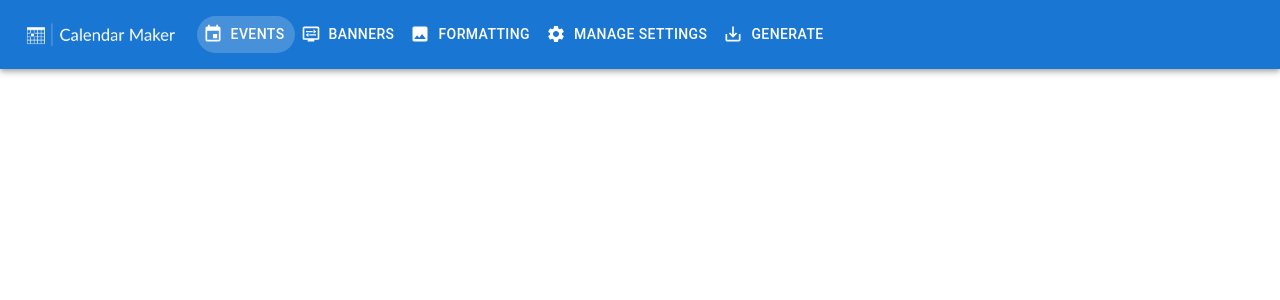
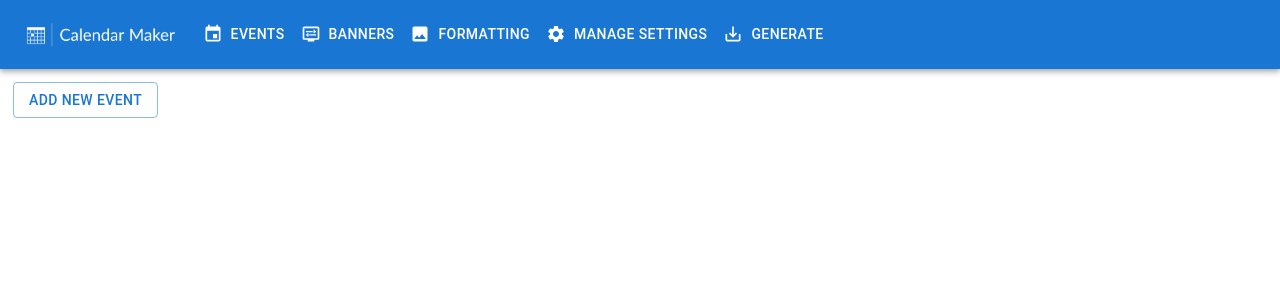
Before and after one commit to gdicristofaro/CalendarMaker, a Next.js app: page / in a window 1280 px wide. Shown: the top 300 px of the page. Built offline with nearby package versions, Linux system fonts and the light colour scheme.

Commit message:
updates for router

```diff
--- a/next.config.js
+++ b/next.config.js
@@ -3,14 +3,14 @@
 
 const nextConfig = {
     output: 'export',
-    async rewrites() {
-        return [
-          {
-            source: '/:any*',
-            destination: '/',
-          },
-        ];
-      },
+    // async rewrites() {
+    //     return [
+    //       {
+    //         source: '/:any*',
+    //         destination: '/',
+    //       },
+    //     ];
+    //   },
     // Optional: Change links `/me` -> `/me/` and emit `/me.html` -> `/me/index.html`
     // trailingSlash: true,
 
--- a/src/app/banners/page.tsx
+++ /dev/null
@@ -1,3 +0,0 @@
-import Maincomponent from "../components/maincomponent"
-
-export default () => (<Maincomponent slug="banners"/>);
--- a/src/app/components/header.tsx
+++ b/src/app/components/header.tsx
@@ -17,12 +17,11 @@ import { useRouter } from 'next/navigation';
 import { EVENTS_PATH, FORMAT_SETTINGS_PATH, BANNERS_PATH } from '../model/routes';
 import SaveAltIcon from '@mui/icons-material/SaveAlt';
 import SettingsIcon from '@mui/icons-material/Settings';
-import { SettingsModel } from "../model/model";
 
 
 
 
-export default function ResponsiveAppBar(props: { slug: string }) {
+export default function Header(props: { slug: string }) {
     let { slug } = props;
 
     const router = useRouter();
--- a/src/app/components/maincomponent.tsx
+++ /dev/null
@@ -1,53 +0,0 @@
-"use client";
-
-import React, { useContext } from "react";
-import { LocalizationProvider } from '@mui/x-date-pickers';
-import { AdapterDayjs } from '@mui/x-date-pickers/AdapterDayjs';
-import { Box, CssBaseline } from "@mui/material";
-import Header from "./header";
-import { ModelContext, ModelContextComponent } from "../model/modelcontext";
-import { FORMAT_SETTINGS_PATH, BANNERS_PATH } from "../model/routes";
-import BannersView from "../views/bannersview";
-import EventsView from "../views/eventsview";
-import FormatSettingsView from "../views/formatsettingsview";
-
-
-export default (props: { slug: string }) => {
-
-    return (
-        <React.StrictMode>
-            <LocalizationProvider dateAdapter={AdapterDayjs}>
-                <ModelContextComponent>
-                    <MainComponentReact {...props} />
-                </ModelContextComponent>
-            </LocalizationProvider>
-        </React.StrictMode>
-    );
-}
-
-const MainComponentReact = (props: { slug: string }) => {
-    let context = useContext(ModelContext);
-
-    let tabComponent;
-    switch (props.slug) {
-        case FORMAT_SETTINGS_PATH:
-            tabComponent = (<FormatSettingsView {...context} />);
-            break;
-        case BANNERS_PATH:
-            tabComponent = (<BannersView {...context} />);
-            break;
-        default:
-            tabComponent = (<EventsView {...context} />);
-            break;
-    }
-
-    return (
-        <Box>
-            <CssBaseline />
-            <Header {...{ ...context, ...props }} />
-            <Box className="p-2">
-                {tabComponent}
-            </Box>
-        </Box>
-    );
-}
--- a/src/app/events/page.tsx
+++ /dev/null
@@ -1,3 +0,0 @@
-import Maincomponent from "../components/maincomponent"
-
-export default () => (<Maincomponent slug="events"/>);
--- a/src/app/formatting/page.tsx
+++ /dev/null
@@ -1,3 +0,0 @@
-import Maincomponent from "../components/maincomponent"
-
-export default () => (<Maincomponent slug="formatting"/>);
--- a/src/app/model/routes.ts
+++ b/src/app/model/routes.ts
@@ -1,4 +1,18 @@
+import { FunctionComponent } from "react";
+import { ModelContextProps } from "./modelcontext";
+import FormatSettingsView from "../views/formatsettingsview";
+import EventsView from "../views/eventsview";
+import BannersView from "../views/bannersview";
+
 export const FORMAT_SETTINGS_PATH = "formatting";
 export const EVENTS_PATH = "events";
 export const BANNERS_PATH = "banners";
-export const ROUTES = [ FORMAT_SETTINGS_PATH, EVENTS_PATH, BANNERS_PATH]
+// export const ROUTES: {pathname: string, component: FunctionComponent<ModelContextProps> }[] = [
+//     { pathname: FORMAT_SETTINGS_PATH, component: FormatSettingsView },
+//     { pathname: EVENTS_PATH, component: EventsView },
+//     { pathname: BANNERS_PATH, component: BannersView }
+// ];
+
+// export const ROUTE_PATHS = ROUTES.map(r => r.pathname);
+
+export const ROUTE_PATHS = [FORMAT_SETTINGS_PATH, EVENTS_PATH, BANNERS_PATH]
--- a/src/app/page.tsx
+++ b/src/app/page.tsx
@@ -2,23 +2,8 @@
 
 import React from "react";
 import MainView from "./views/mainview";
-import { ModelContextComponent } from './model/modelcontext';
-import { LocalizationProvider } from '@mui/x-date-pickers';
-import { AdapterDayjs } from '@mui/x-date-pickers/AdapterDayjs';
-import { usePathname } from "next/navigation";
-import { EVENTS_PATH } from "./model/routes";
 
 
 export default () => {
-    let pathname = usePathname()?.toLowerCase()?.replace(/[^a-z]/, "") || EVENTS_PATH;
-
-    return (
-        <React.StrictMode>
-            <LocalizationProvider dateAdapter={AdapterDayjs}>
-                <ModelContextComponent>
-                    <MainView slug={pathname || ""} />
-                </ModelContextComponent>
-            </LocalizationProvider>
-        </React.StrictMode>
-    );
+    return <MainView slug=""/>
 }
--- a/src/app/views/mainview.tsx
+++ b/src/app/views/mainview.tsx
@@ -1,49 +1,47 @@
-import Tabs from '@mui/material/Tabs';
-import Tab from '@mui/material/Tab';
-import Paper from '@mui/material/Paper';
-import { DefaultSettings } from '../model/model';
-import React, { useContext, useState } from 'react';
-import { ModelContext } from '../model/modelcontext';
-import { Box, CssBaseline, Typography } from '@mui/material';
-import EventIcon from '@mui/icons-material/Event';
-import DisplaySettingsIcon from '@mui/icons-material/DisplaySettings';
-import PhotoIcon from '@mui/icons-material/Photo';
-import BannersView from './bannersview';
-import FormatSettingsView from './formatsettingsview';
-import EventsView from './eventsview';
-import Header from '../components/header';
-import ResetButton from '../components/resetbutton';
-import { useRouter } from 'next/navigation';
-import { EVENTS_PATH, FORMAT_SETTINGS_PATH, BANNERS_PATH } from '../model/routes';
+"use client";
+
+import React, { useContext } from "react";
+import { LocalizationProvider } from '@mui/x-date-pickers';
+import { AdapterDayjs } from '@mui/x-date-pickers/AdapterDayjs';
+import { ModelContext, ModelContextComponent } from "../model/modelcontext";
+import { CssBaseline, Box } from "@mui/material";
+import Header from "../components/header";
+import { BANNERS_PATH, EVENTS_PATH, FORMAT_SETTINGS_PATH } from "../model/routes";
+import FormatSettingsView from "./formatsettingsview";
+import BannersView from "./bannersview";
+import EventsView from "./eventsview";
 
 
 export default (props: { slug: string }) => {
+
+    let {slug} = props;
     let context = useContext(ModelContext);
 
-    let { slug } = props;
-    const router = useRouter()
-
-    let tabComponent;
+    let component;
     switch (slug) {
         case FORMAT_SETTINGS_PATH:
-            tabComponent = (<FormatSettingsView {...context} />);
+            component = <FormatSettingsView {...context} />;
             break;
         case BANNERS_PATH:
-            tabComponent = (<BannersView {...context} />);
+            component = <BannersView {...context} />;
             break;
         default:
-            tabComponent = (<EventsView {...context} />);
+        case EVENTS_PATH:
+            component = <EventsView {...context} />;
             break;
     }
 
     return (
-        // <div className="min-h-screen flex flex-col">
-        <Box>
-            <CssBaseline />
-            <Header {...{...context, ...props}} />
-            <Box className="p-2">
-                {/* {tabComponent} */}
-            </Box>
-        </Box>
+        <React.StrictMode>
+            <LocalizationProvider dateAdapter={AdapterDayjs}>
+                <ModelContextComponent>
+                    <CssBaseline />
+                    <Header slug={slug} />
+                    <Box className="p-2">
+                        {component}
+                    </Box>
+                </ModelContextComponent>
+            </LocalizationProvider>
+        </React.StrictMode>
     );
 }
```
Also changed, not shown: package.json (+4 -4 lines).
